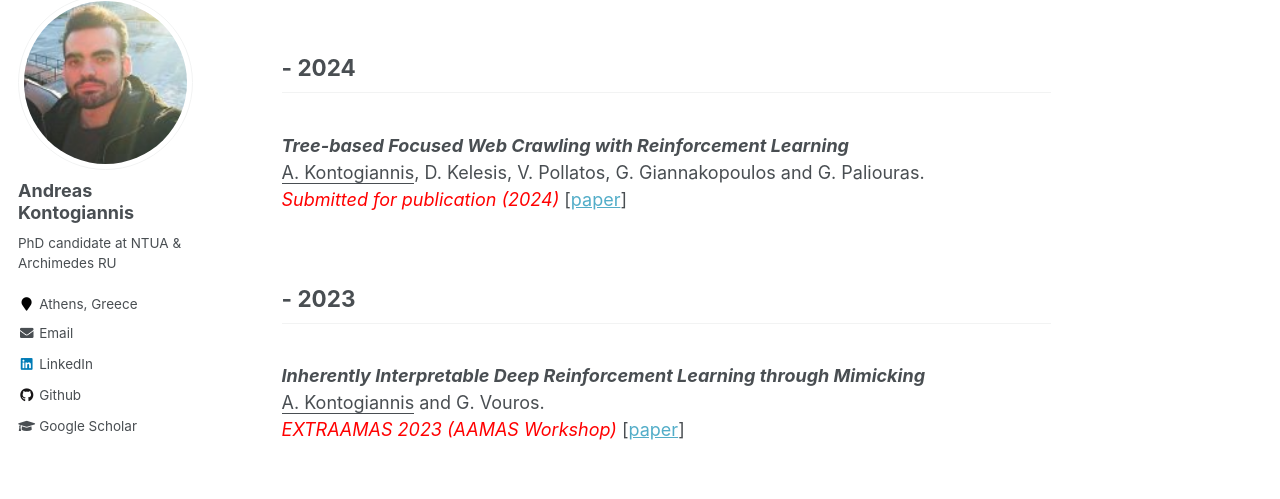
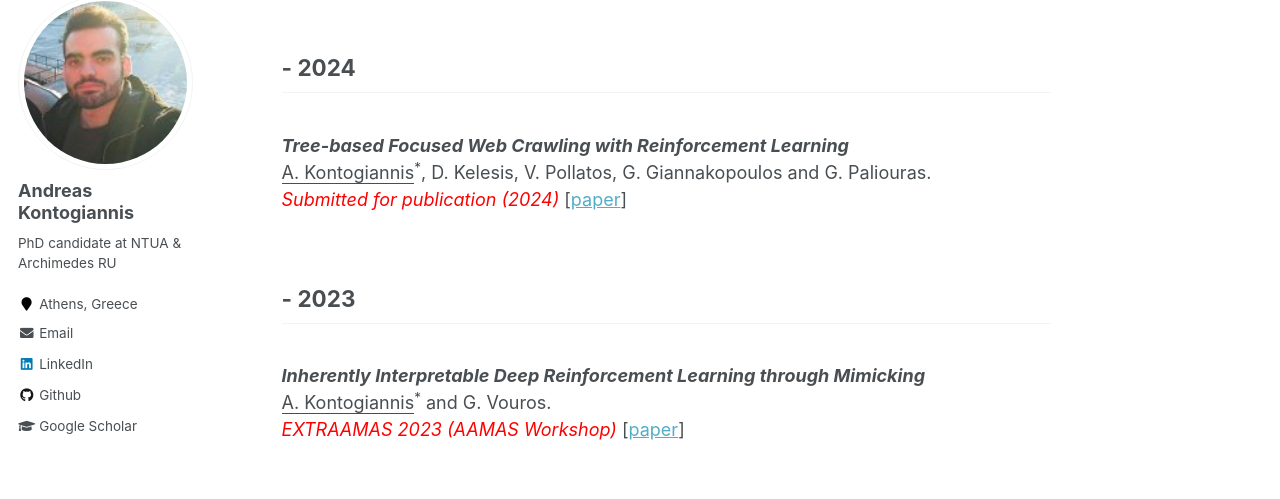
Before and after one commit to ddaedalus/ddaedalus.github.io, a Jekyll site: the page built from _pages/publications.md, in a window 1280 px wide and 1275 px high. Shown: the part 123-622 px from the top of the window. Built offline with Jekyll 4.4.1, drawn with Linux system fonts in a browser that asks for light colours.

```diff
--- a/_pages/publications.md
+++ b/_pages/publications.md
@@ -13,7 +13,7 @@ redirect_from:
 <br/>
 <i><b> Tree-based Focused Web Crawling with Reinforcement Learning </b> </i>
 <br/>
-<u>A. Kontogiannis</u>, D. Kelesis, V. Pollatos, G. Giannakopoulos and G. Paliouras.
+<u>A. Kontogiannis</u><sup>*</sup>, D. Kelesis, V. Pollatos, G. Giannakopoulos and G. Paliouras.
 <br/>
 _<font color="red">Submitted for publication (2024)</font>_ [[paper](https://arxiv.org/abs/2112.07620)] <br/>
 <br/>
@@ -23,7 +23,7 @@ _<font color="red">Submitted for publication (2024)</font>_ [[paper](https://arx
 <br/>
 <i><b> Inherently Interpretable Deep Reinforcement Learning through Mimicking </b> </i>
 <br/>
-<u>A. Kontogiannis</u> and G. Vouros.
+<u>A. Kontogiannis</u><sup>*</sup> and G. Vouros.
 <br/>
 _<font color="red">EXTRAAMAS 2023 (AAMAS Workshop)</font>_ [[paper](https://link.springer.com/chapter/10.1007/978-3-031-40878-6_10)] <br/>
 <br/>
```
